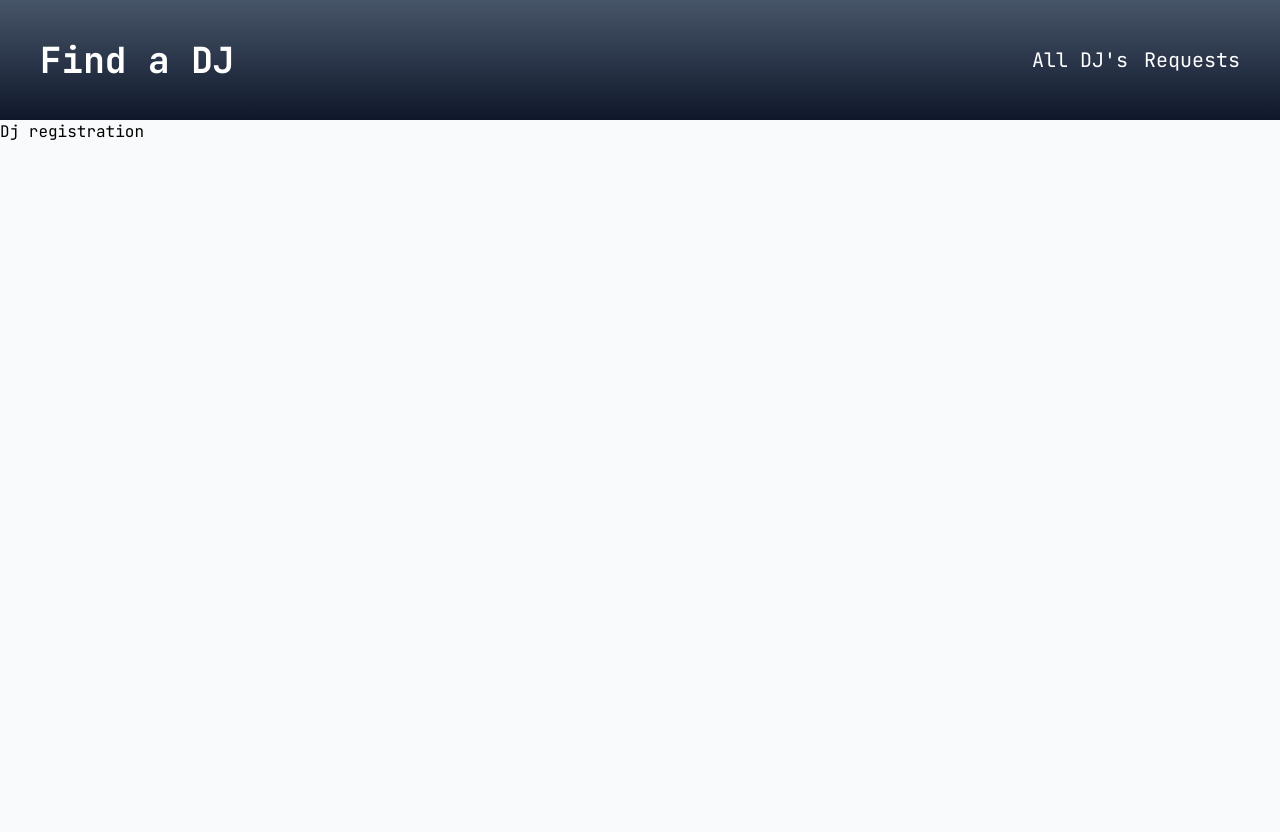
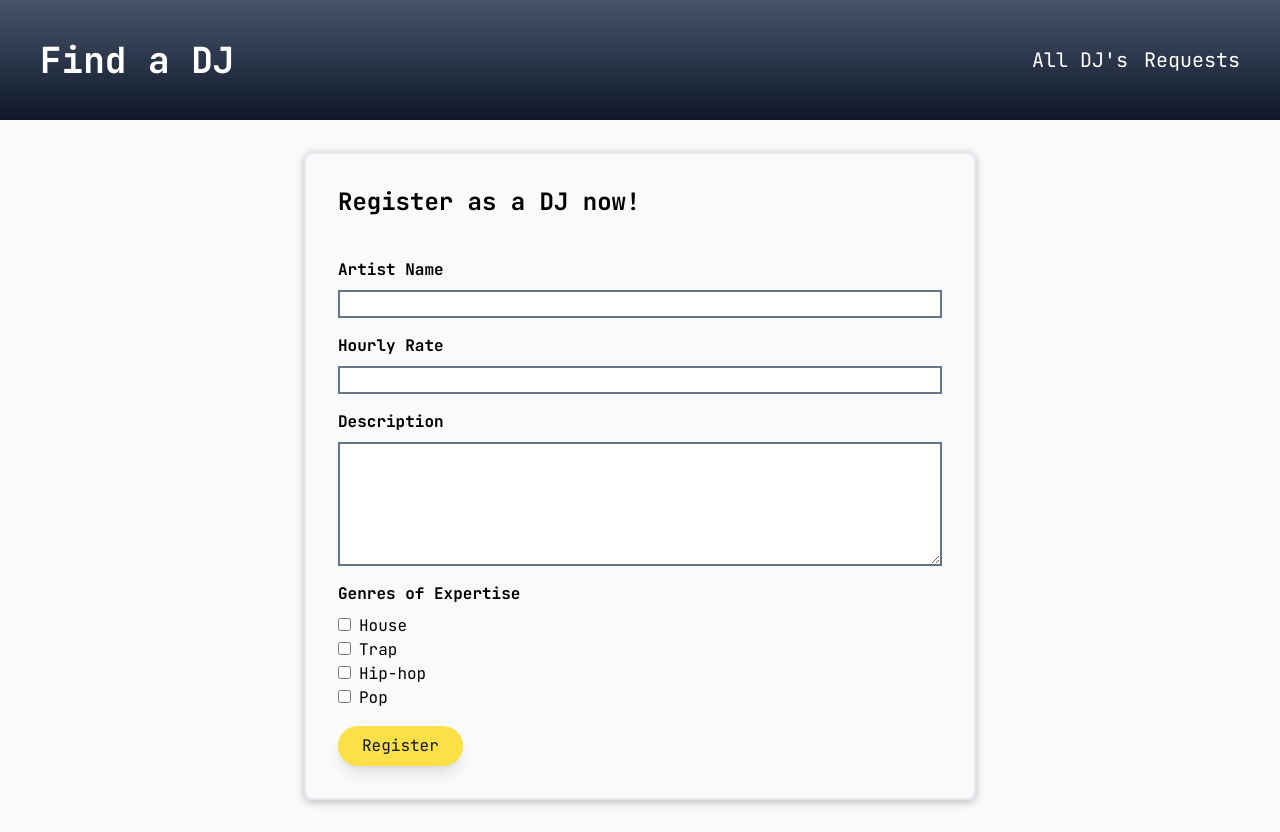
Before and after one commit to henriquecfaguiar/dj-finder, a Vue app: page /register in a window 1280 px wide. Before the commit the page ends 800 px from the top, so only its background shows below. Built offline with nearby package versions, Linux system fonts and the light colour scheme.

Commit message:
Add dj form component

```diff
--- a/postcss.config.js
+++ b/postcss.config.js
@@ -1,6 +1,7 @@
+/* eslint-env node */
 module.exports = {
   plugins: {
     tailwindcss: {},
     autoprefixer: {},
   },
-}
+};
--- a/src/components/djs/DjFilter.vue
+++ b/src/components/djs/DjFilter.vue
@@ -24,19 +24,19 @@ function setFilter(event) {
   <base-card>
     <h2 class="text-2xl font-bold">What genres are you looking for?</h2>
     <div class="space-x-4">
-      <span>
+      <span class="space-x-1">
         <input type="checkbox" id="house" checked @change="setFilter" />
         <label for="house">House</label>
       </span>
-      <span>
+      <span class="space-x-1">
         <input type="checkbox" id="hip-hop" checked @change="setFilter" />
         <label for="hip-hop">Hip-Hop</label>
       </span>
-      <span>
+      <span class="space-x-1">
         <input type="checkbox" id="pop" checked @change="setFilter" />
         <label for="pop">Pop</label>
       </span>
-      <span>
+      <span class="space-x-1">
         <input type="checkbox" id="trap" checked @change="setFilter" />
         <label for="trap">Trap</label>
       </span>
--- /dev/null
+++ b/src/components/djs/DjForm.vue
@@ -0,0 +1,99 @@
+<script setup>
+import { ref } from 'vue';
+
+const artistName = ref('');
+const rate = ref(null);
+const description = ref('');
+const genres = ref([]);
+
+function submitForm() {
+  const formData = {
+    artistName: artistName.value,
+    hourlyRate: rate.value,
+    description: description.value,
+    genres: genres.value,
+  };
+
+  console.log(formData);
+}
+</script>
+
+<template>
+  <form @submit.prevent="submitForm" class="space-y-4">
+    <!-- Artist Name -->
+    <div class="form-control">
+      <label class="label-titles" for="artist-name">Artist Name</label>
+      <input
+        class="custom-inputs"
+        type="text"
+        id="artist-name"
+        v-model.trim="artistName"
+      />
+    </div>
+    <!-- Hourly Rate -->
+    <div class="form-control">
+      <label class="label-titles" for="hourly-rate">Hourly Rate</label>
+      <input
+        class="custom-inputs"
+        type="number"
+        id="hourly-rate"
+        v-model.number="rate"
+      />
+    </div>
+    <!-- Description -->
+    <div class="form-control flex items-center">
+      <label class="label-titles" for="description">Description</label>
+      <textarea
+        class="custom-inputs"
+        id="description"
+        rows="5"
+        v-model.trim="description"
+      ></textarea>
+    </div>
+    <div>
+      <label class="label-titles" for="genres">Genres of Expertise</label>
+      <div class="mt-2 flex flex-col">
+        <span class="checkbox">
+          <input type="checkbox" id="house" value="house" v-model="genres" />
+          <label for="house">House</label>
+        </span>
+        <span class="checkbox">
+          <input type="checkbox" id="trap" value="trap" v-model="genres" />
+          <label for="trap">Trap</label>
+        </span>
+        <span class="checkbox">
+          <input
+            type="checkbox"
+            id="hip-hop"
+            value="hip-hop"
+            v-model="genres"
+          />
+          <label for="hip-hop">Hip-hop</label>
+        </span>
+        <span class="checkbox">
+          <input type="checkbox" id="pop" value="pop" v-model="genres" />
+          <label for="pop">Pop</label>
+        </span>
+      </div>
+    </div>
+    <base-button color="yellow">Register</base-button>
+  </form>
+</template>
+
+<style scoped>
+.form-control {
+  @apply flex flex-col items-start space-y-2;
+}
+
+.checkbox {
+  @apply space-x-2;
+}
+
+.custom-inputs {
+  @apply w-full border-2 border-slate-500;
+}
+
+.label-titles {
+  @apply font-bold;
+}
+</style>
--- a/src/components/ui/BaseBagde.vue
+++ b/src/components/ui/BaseBagde.vue
@@ -22,7 +22,7 @@ const text = computed(() => {
 
 <style scoped>
 .badge {
-  @apply mr-2 rounded-full px-4 py-1 text-sm;
+  @apply mr-2 rounded-full px-4 py-1 text-sm text-white;
 }
 
 .hip-hop {
--- a/src/components/ui/BaseButton.vue
+++ b/src/components/ui/BaseButton.vue
@@ -30,7 +30,7 @@ const props = defineProps({
 <style scoped>
 button,
 a {
-  @apply w-fit rounded-full px-6 py-2 text-center shadow-lg duration-200 hover:scale-105;
+  @apply w-fit rounded-full px-6 py-2 text-center shadow-lg duration-150 ease-linear hover:scale-110;
 }
 
 button.yellow,
--- a/src/views/djs/DjRegistration.vue
+++ b/src/views/djs/DjRegistration.vue
@@ -1 +1,10 @@
-<template>Dj registration</template>
+<script setup>
+import DjForm from '../../components/djs/DjForm.vue';
+</script>
+
+<template>
+  <base-card>
+    <h2 class="mb-10 text-2xl font-bold">Register as a DJ now!</h2>
+    <DjForm />
+  </base-card>
+</template>
--- a/tailwind.config.js
+++ b/tailwind.config.js
@@ -1,3 +1,4 @@
+/* eslint-env node */
 /** @type {import('tailwindcss').Config} */
 module.exports = {
   content: ['./index.html', './src/**/*.{vue,js,ts,jsx,tsx}'],
```
